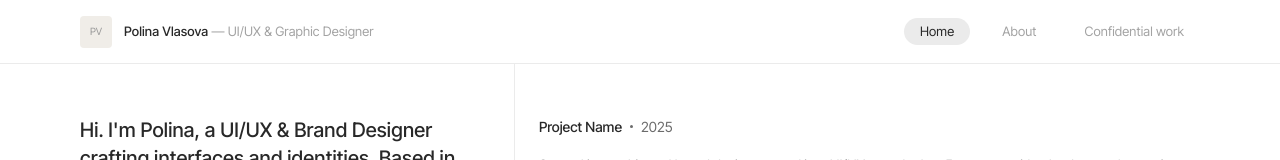
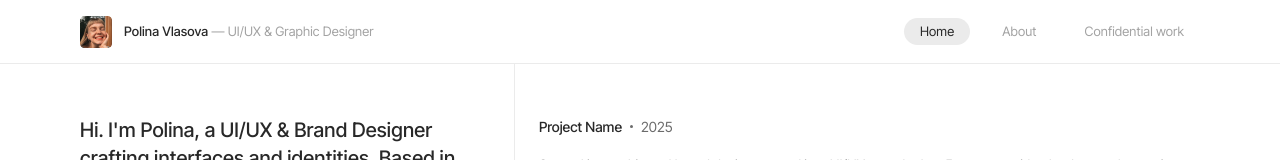
Before and after one commit to vlasovapolina/vlasovapolina, a Next.js app: page / in a window 1280 px wide. Shown: the top 160 px of the page. Built offline with nearby package versions, Linux system fonts and the light colour scheme.

Commit message:
feat: add real avatars — photo + illustration with hover swap

```diff
--- a/components/layout/Header.tsx
+++ b/components/layout/Header.tsx
@@ -45,22 +45,25 @@ export default function Header() {
               cursor: "pointer",
             }}
           >
-            {/* Placeholder — replace src with real images when ready */}
-            <div style={{
-              width: "100%",
-              height: "100%",
-              background: avatarHovered ? "#E8E4F0" : "#F0EDE8",
-              display: "flex",
-              alignItems: "center",
-              justifyContent: "center",
-              fontSize: "10px",
-              color: "#999",
-              transition: "background 0.2s",
-              /* When images are ready, replace with:
-                 background-image: url(avatarHovered ? '/images/avatar-illustration.png' : '/images/avatar-photo.png')
-              */
-            }}>
-              {avatarHovered ? "✦" : "PV"}
+            <div style={{ width: "100%", height: "100%", position: "relative" }}>
+              <img
+                src="/images/avatar-photo.png"
+                alt="Polina Vlasova"
+                style={{
+                  position: "absolute", inset: 0, width: "100%", height: "100%",
+                  objectFit: "cover", transition: "opacity 0.25s",
+                  opacity: avatarHovered ? 0 : 1,
+                }}
+              />
+              <img
+                src="/images/avatar-illustration.png"
+                alt=""
+                style={{
+                  position: "absolute", inset: 0, width: "100%", height: "100%",
+                  objectFit: "cover", transition: "opacity 0.25s",
+                  opacity: avatarHovered ? 1 : 0,
+                }}
+              />
             </div>
           </div>
           <span style={{ fontSize: "13px", letterSpacing: "0.13px", color: "#282828" }}>
--- a/components/layout/MobileMenu.tsx
+++ b/components/layout/MobileMenu.tsx
@@ -36,19 +36,12 @@ export default function MobileMenu({ isOpen, onClose, pathname }: Props) {
       }}>
         <Link href="/" onClick={onClose} style={{ display: "flex", alignItems: "center", gap: "12px" }}>
           {/* Illustration shows in mobile menu */}
-          <div style={{
-            width: "32px",
-            height: "32px",
-            borderRadius: "4px",
-            overflow: "hidden",
-            background: "#E8E4F0",
-            display: "flex",
-            alignItems: "center",
-            justifyContent: "center",
-            fontSize: "10px",
-            color: "#999",
-          }}>
-            ✦
+          <div style={{ width: "32px", height: "32px", borderRadius: "4px", overflow: "hidden", flexShrink: 0 }}>
+            <img
+              src="/images/avatar-illustration.png"
+              alt=""
+              style={{ width: "100%", height: "100%", objectFit: "cover" }}
+            />
           </div>
           <span style={{ fontSize: "13px", color: "#282828" }}>
             <strong style={{ fontWeight: 500 }}>Polina Vlasova</strong>
```
Also changed, not shown: public/images/avatar-illustration.png (added), public/images/avatar-photo.png (added).
